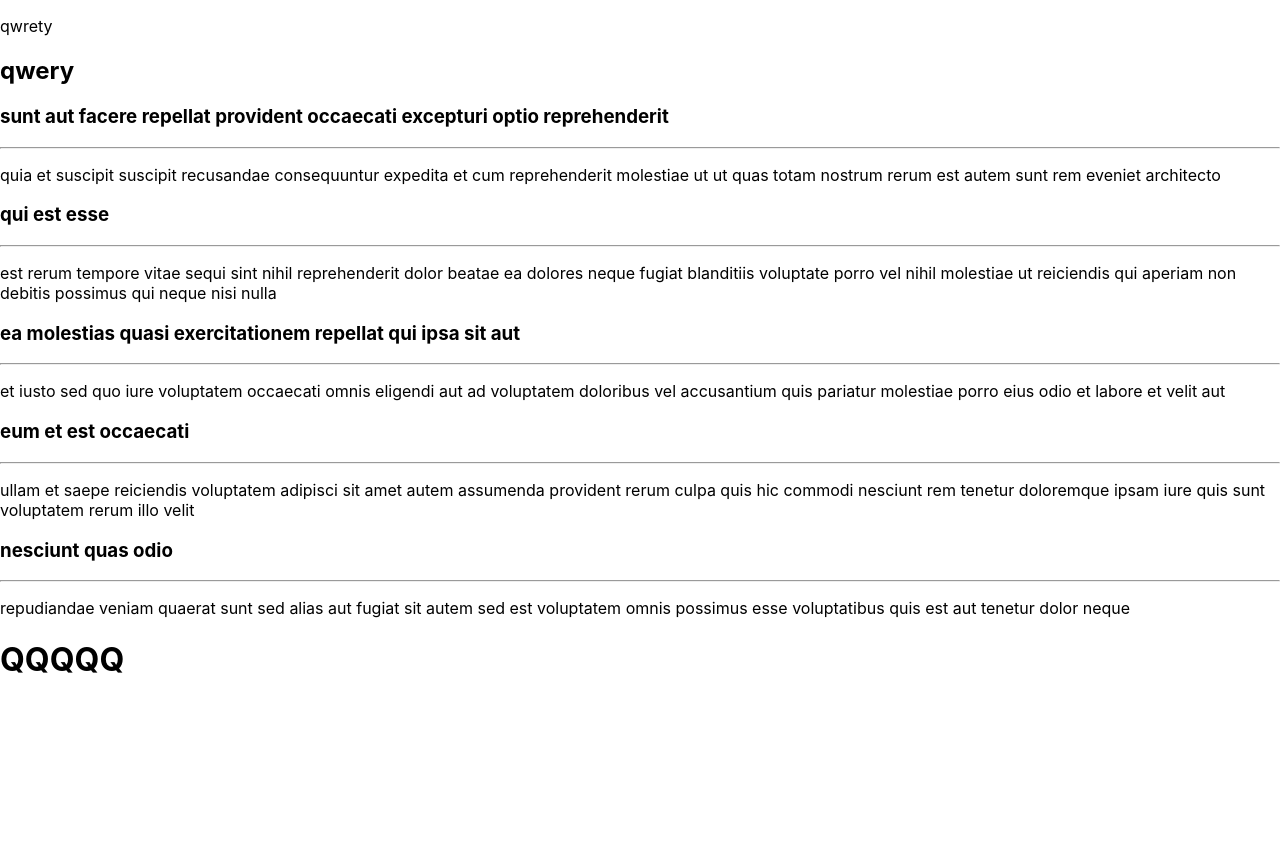
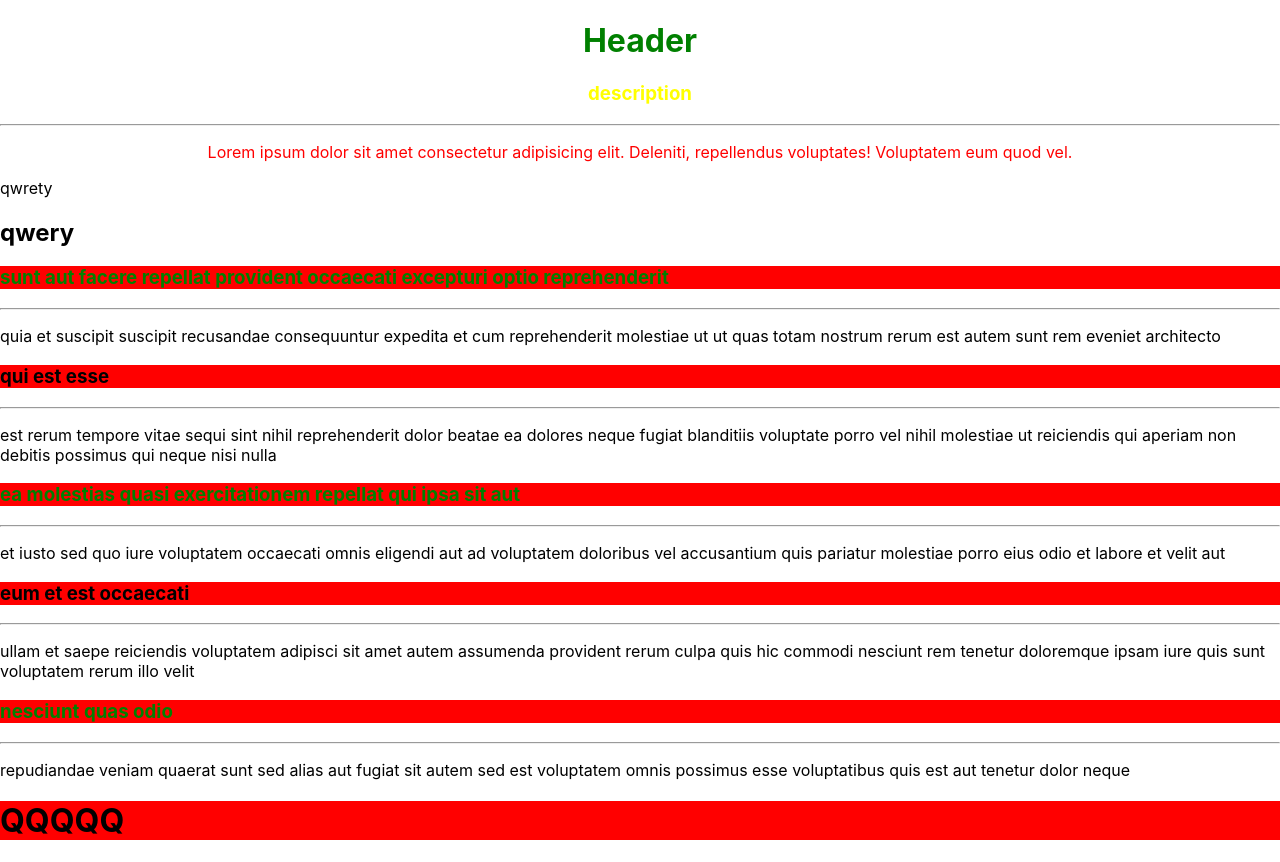
Before and after one commit to AliievLomach-Maxim/FSOn-91, a React (Create React App) app: page / in a window 1280 px wide. Before the commit the page ends 800 px from the top, so only its background shows below. Built offline with nearby package versions, Linux system fonts and the light colour scheme.

Commit message:
add less

```diff
--- a/package.json
+++ b/package.json
@@ -9,6 +9,7 @@
     "react": "^18.2.0",
     "react-dom": "^18.2.0",
     "react-scripts": "5.0.1",
+    "styled-components": "^6.1.0",
     "web-vitals": "^2.1.4"
   },
   "scripts": {
--- a/src/App.jsx
+++ b/src/App.jsx
@@ -1,3 +1,4 @@
+import Card from './components/Card'
 import GetArrElem from './components/GetArrElem'
 import Wrapper from './components/Wrapper'
 
@@ -5,6 +6,7 @@ const App = () => {
 	// return GetArrElem({ age: 20, name: 'Alex' })
 	return (
 		<div>
+			<Card />
 			<p>qwrety</p>
 			<h2>qwery</h2>
 			<GetArrElem age='20' name='Alex' />
--- /dev/null
+++ b/src/components/Card/Card.styled.js
@@ -0,0 +1,26 @@
+import styled from 'styled-components'
+import { Container } from './Container'
+
+export const Title = styled.h1`
+	text-align: center;
+	color: green;
+`
+
+export const NewContainer = styled(Container)`
+	h3 {
+		color: ${(props) => {
+			return props.color
+		}};
+	}
+`
+
+export const NewContainer2 = styled('div')(({ color }) => {
+	// const color = 'green'
+	return {
+		textAlign: 'center',
+		color: color,
+		'& h3': {
+			fontWeight: 'normal',
+		},
+	}
+})
--- /dev/null
+++ b/src/components/Card/Container.js
@@ -0,0 +1,6 @@
+import styled from 'styled-components'
+
+export const Container = styled('div')`
+	text-align: center;
+	color: red;
+`
--- /dev/null
+++ b/src/components/Card/index.jsx
@@ -0,0 +1,31 @@
+import { NewContainer, Title } from './Card.styled'
+import { Container } from './Container'
+
+const Card = () => {
+	return (
+		<NewContainer color={'yellow'}>
+			<Title>Header</Title>
+			<h3>description</h3>
+			<hr />
+			<p>
+				Lorem ipsum dolor sit amet consectetur adipisicing elit. Deleniti,
+				repellendus voluptates! Voluptatem eum quod vel.
+			</p>
+		</NewContainer>
+	)
+}
+
+export default Card
+// ctrl/command=>C
+// cut - c+x
+// paste - c+v
+// copy - c+c
+// c+a => Виділите все
+
+// рухати рядок вгору/вниз
+// option(alt) + arrow
+// c+arrow
+// c+shift+arrow
+// option(alt)+shift+arrow
+// option(alt)+shift arrow down or up
+// c+z
--- /dev/null
+++ b/src/components/GetArrElem/index.css
@@ -0,0 +1,3 @@
+.qwerty_1 {
+	text-align: center;
+}
--- a/src/components/GetArrElem/index.jsx
+++ b/src/components/GetArrElem/index.jsx
@@ -1,11 +1,38 @@
 import data from '../../data.json'
+import './index.css'
+import CSS from './index.module.css'
 
 const GetArrElem = (props) => {
+	// const div = document.querySelector('div')
+	// div.style.borderBlockEndColor = 'white'
+
+	// div.className = 'qrwety'
+
+	// <div style='border-block-end-color:white'>
+	// const obj = {
+	// 	borderBlockEndColor: 'white',
+	// 	textAlign: 'center',
+	// }
+
+	const getClass = (id) => {
+		return id % 2 === 0 ? CSS.link : `${CSS.link} ${CSS.active}`
+	}
 	return data.map((el) => (
-		<div key={el.id}>
-			<h3>{el.title}</h3>
+		<div
+			// className='qwerty_1'
+			// className={el.id % 2 === 0 ? CSS.qwerty_1 : CSS.qwerty_2}
+			id='123'
+			key={el.id}
+			// style={{
+			// 	borderBlockEndColor: 'white',
+			// 	textAlign: 'center',
+			// }}
+		>
+			{/* <h3 className={`${CSS.link} ${el.id % 2 === 0 && CSS.active}`}> */}
+			<h3 className={getClass(el.id)}>{el.title}</h3>
 			<hr />
 			<p>{el.body}</p>
+			{/* {el.id % 2 === 0 ? <button>click</button> : <button>double click</button>} */}
 		</div>
 	))
 }
--- /dev/null
+++ b/src/components/GetArrElem/index.module.css
@@ -0,0 +1,6 @@
+.link {
+	background-color: red;
+}
+.active {
+	color: green;
+}
--- /dev/null
+++ b/src/components/Wrapper/index.css
@@ -0,0 +1,3 @@
+.qwerty_1 {
+	background-color: red;
+}
--- a/src/components/Wrapper/index.jsx
+++ b/src/components/Wrapper/index.jsx
@@ -1,5 +1,8 @@
+// import './index.css'
+import CSS from './index.module.css'
+
 const Wrapper = (props) => {
-	return <h1>{props.children}</h1>
+	return <h1 className={CSS.qwerty_1}>{props.children}</h1>
 }
 
 export default Wrapper
--- /dev/null
+++ b/src/components/Wrapper/index.module.css
@@ -0,0 +1,3 @@
+.qwerty_1 {
+	background-color: red;
+}
```
Also changed, not shown: 2 other files (tests, documents, lock files or other folders).
